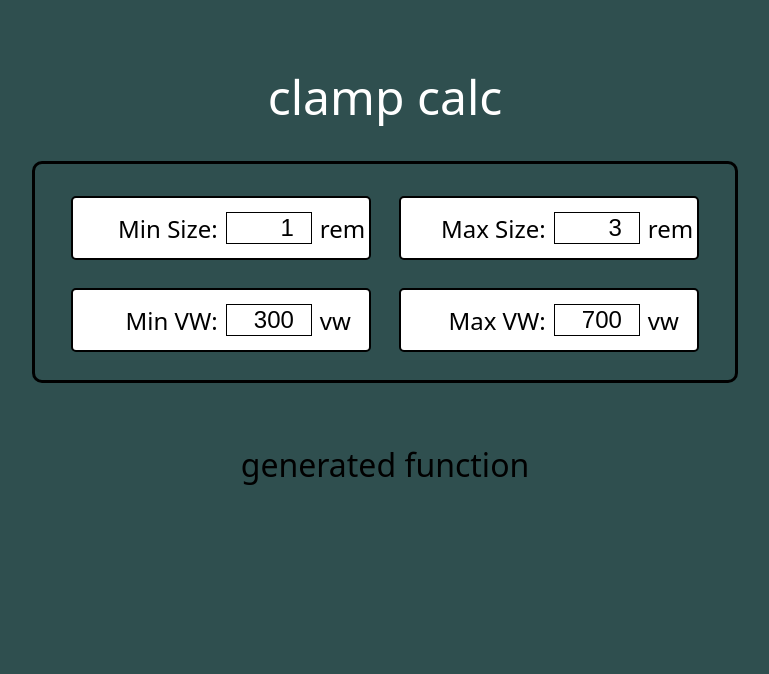
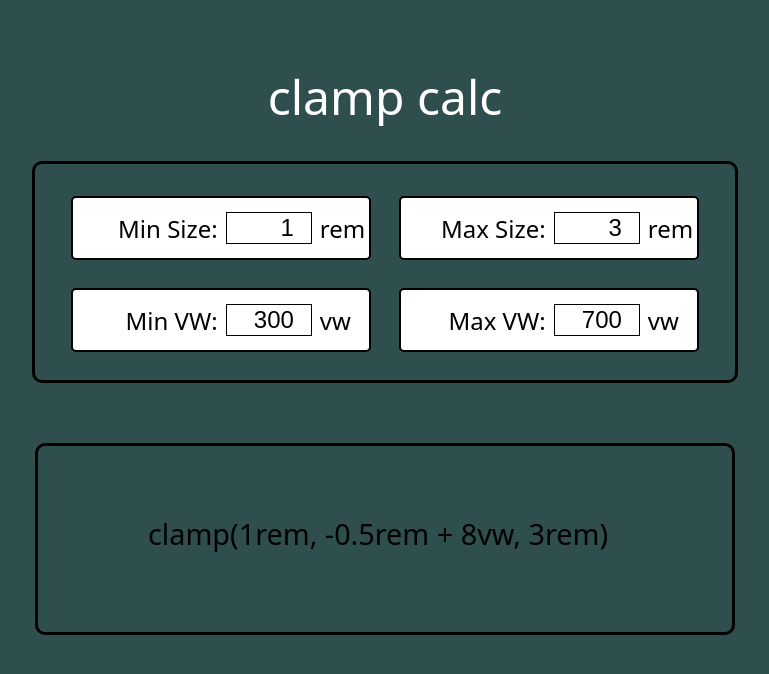
Before and after one commit to andentx/clamp-calc, a Next.js app: page / in a window 1280 px wide. Shown: the top 674 px of the page, without its empty margins (255-1024 px from the left). Built offline with nearby package versions, Linux system fonts and the light colour scheme.

Commit message:
Update generated string component

```diff
--- a/src/components/GeneratedFunction.js
+++ b/src/components/GeneratedFunction.js
@@ -1,7 +1,18 @@
-export default function GeneratedFunction() {
+import React from 'react';
+import { useGlobalContext } from '../contexts';
+
+import styles from '../styles/GeneratedFunction.module.scss';
+
+const GeneratedFunction = () => {
+  const { fullFunctionString } = useGlobalContext();
+
   return (
-    <>
-      <h1>generated function</h1>
-    </>
+    <div className={styles.SectionContainer}>
+      <div className={styles.FunctionAndButtonContainer}>
+        <p className={styles.FunctionStringContainer}>{fullFunctionString}</p>
+      </div>
+    </div>
   );
-}
+};
+
+export default GeneratedFunction;
--- /dev/null
+++ b/src/styles/GeneratedFunction.module.scss
@@ -0,0 +1,34 @@
+.SectionContainer {
+  background-color: var(--eggshell);
+
+  border: 3px solid black;
+  border-radius: 10px;
+
+  height: clamp(2rem, -2rem + 32vw, 12rem);
+
+  min-width: min(90%, 700px);
+
+  display: flex;
+  flex-direction: column;
+  align-items: center;
+  justify-content: center;
+
+  margin-bottom: 2rem;
+}
+
+.FunctionAndButtonContainer {
+  display: flex;
+  justify-content: center;
+
+  width: 100%;
+
+  margin-bottom: 0.5rem;
+}
+
+.FunctionStringContainer {
+  margin-right: 2%;
+  margin-bottom: 0.5%;
+
+  /* 0.5rem @ 200vw - 1.8rem @ 700vw */
+  font-size: clamp(0.5rem, -0.02rem + 4.16vw, 1.8rem);
+}
```
